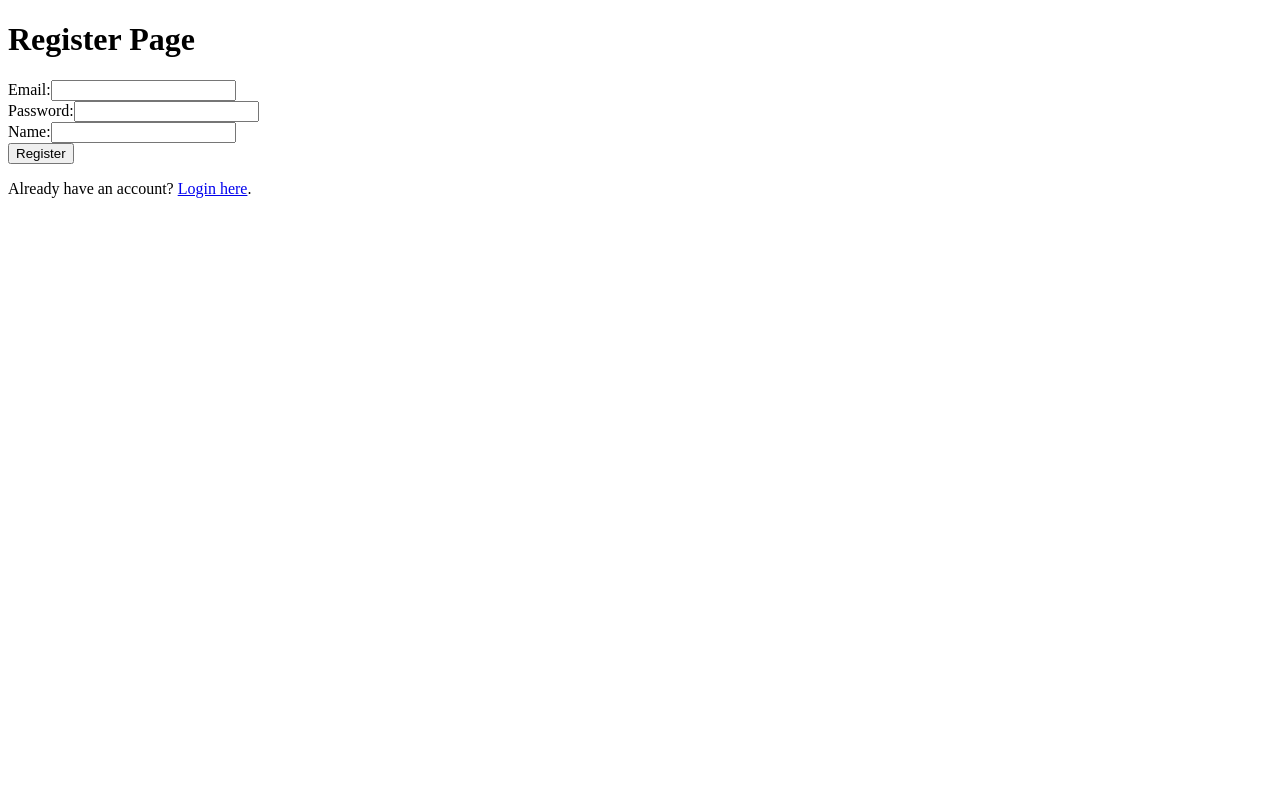
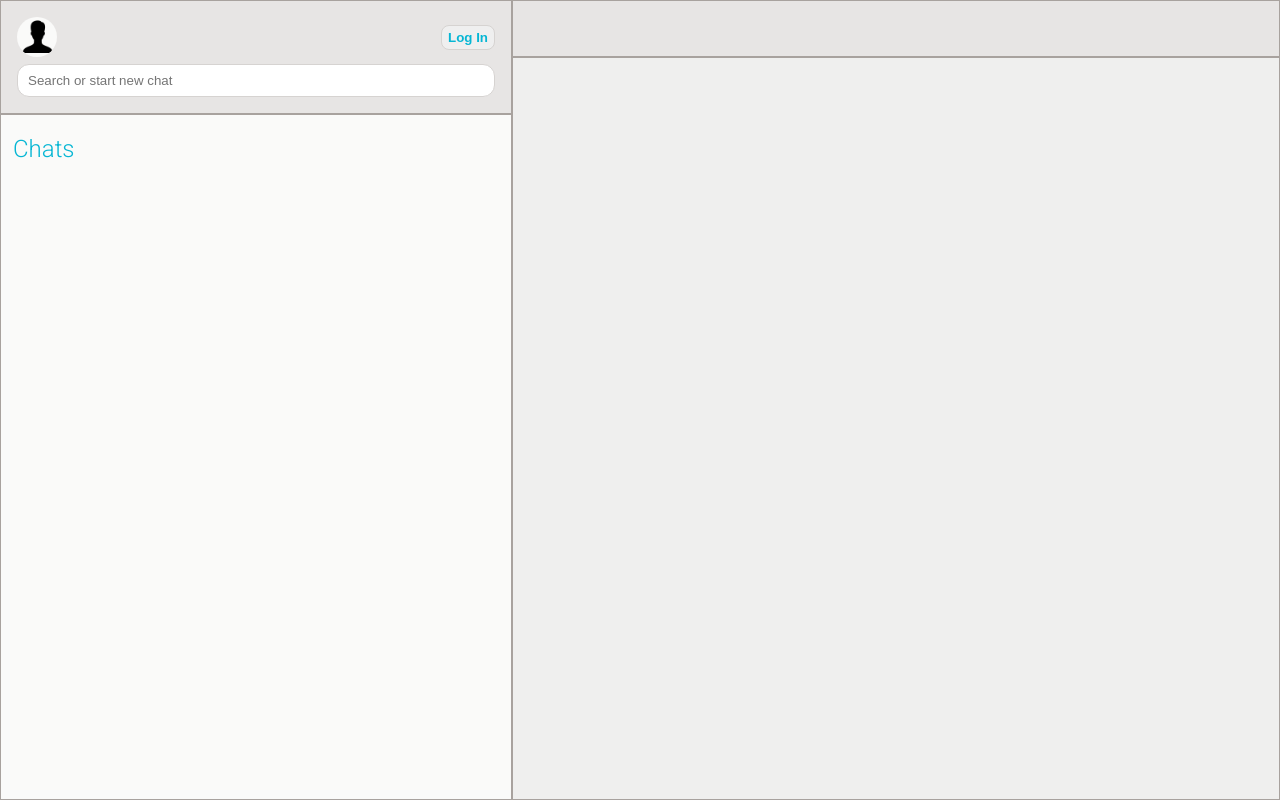
Before and after one commit to RadiALo/js-reenbit-chat, a React (Create React App) app in the folder frontend/: page /register in a window 1280 px wide. Built offline with nearby package versions, Linux system fonts and the light colour scheme.

Commit message:
layout and colors

```diff
--- a/frontend/public/index.html
+++ b/frontend/public/index.html
@@ -2,42 +2,17 @@
 <html lang="en">
   <head>
     <meta charset="utf-8" />
-    <link rel="icon" href="%PUBLIC_URL%/favicon.ico" />
     <meta name="viewport" content="width=device-width, initial-scale=1" />
     <meta name="theme-color" content="#000000" />
     <meta
       name="description"
       content="Web site created using create-react-app"
     />
-    <link rel="apple-touch-icon" href="%PUBLIC_URL%/logo192.png" />
-    <!--
-      manifest.json provides metadata used when your web app is installed on a
-      user's mobile device or desktop. See https://developers.google.com/web/fundamentals/web-app-manifest/
-    -->
     <link rel="manifest" href="%PUBLIC_URL%/manifest.json" />
-    <!--
-      Notice the use of %PUBLIC_URL% in the tags above.
-      It will be replaced with the URL of the `public` folder during the build.
-      Only files inside the `public` folder can be referenced from the HTML.
-
-      Unlike "/favicon.ico" or "favicon.ico", "%PUBLIC_URL%/favicon.ico" will
-      work correctly both with client-side routing and a non-root public URL.
-      Learn how to configure a non-root public URL by running `npm run build`.
-    -->
     <title>React App</title>
   </head>
-  <body>
+  <body style="margin: 0;">
     <noscript>You need to enable JavaScript to run this app.</noscript>
     <div id="root"></div>
-    <!--
-      This HTML file is a template.
-      If you open it directly in the browser, you will see an empty page.
-
-      You can add webfonts, meta tags, or analytics to this file.
-      The build step will place the bundled scripts into the <body> tag.
-
-      To begin the development, run `npm start` or `yarn start`.
-      To create a production bundle, use `npm run build` or `yarn build`.
-    -->
   </body>
 </html>
--- a/frontend/src/App.tsx
+++ b/frontend/src/App.tsx
@@ -1,19 +1,33 @@
 import React from 'react';
 import './App.css';
-import { BrowserRouter , Route, Routes } from 'react-router-dom';
-import Home from './pages/Home';
-import Register from './pages/Register';
-import Login from './pages/Login';
 
 const App: React.FC = () => {
   return (
-    <BrowserRouter>
-      <Routes>
-        <Route path='/' element={<Home />} />
-        <Route path='/register'  element={<Register />} />
-        <Route path='/login' element={<Login />} />
-      </Routes>
-    </BrowserRouter>
+    <div className='main-grid'>
+      <div className='profile'>
+        <div className='profile--header'>
+            <img className='profile--header--icon' src="/user-icon.png" alt="User icon" />
+
+            <button className='button'>Log In</button>
+          </div>
+
+        <div className='profile--search'>
+          <input className='profile--search--input' type="text" placeholder='Search or start new chat' />
+        </div>
+      </div>
+
+      <div className='chats'>
+        <h2 className='chats--h'>Chats</h2>
+      </div>
+
+      <div className='chat-header'>
+
+      </div>
+
+      <div className='chat-messages'>
+
+      </div>
+    </div>
   );
 }
 
--- a/frontend/src/index.css
+++ b/frontend/src/index.css
@@ -0,0 +1,90 @@
+@import url('https://fonts.googleapis.com/css2?family=Roboto:ital,wght@0,300;0,400;0,500;0,600&display=swap');
+
+:root {
+  --border-color: #a8a29e; /* Stone 400 */
+  --light-border-color: #d6d3d1; /* Stone 300 */
+  --background-color: #efefee; /* Stone 150 */
+  --header-background-color: #e7e5e4; /* Stone 200 */
+  --chats-background-color: #fafaf9; /* Stone 50 */
+  --acent-text-color: #06b6d4; /* Sky 500 */
+
+  font-family: 'Roboto', sans-serif;
+}
+
+.main-grid {
+  display: grid;
+  grid-template-columns: repeat(5, 1fr);
+  grid-template-rows: repeat(2, 1fr) repeat(3, 4fr);
+  grid-column-gap: 0px;
+  grid-row-gap: 0px;
+  height: 100vh;
+  min-height: 800px;
+}
+
+.profile {
+  grid-area: 1 / 1 / 3 / 3;
+  background-color: var(--header-background-color);
+  border: 1px solid var(--border-color);
+  display: flex;
+  flex-direction: column;
+  justify-content: space-between;
+  padding: 16px;
+}
+
+.profile--header {
+  display: flex;
+  align-items: center;
+  justify-content: space-between;
+}
+
+.profile--header--icon {
+  width: 40px;
+  height: 40px;
+  border-radius: 50%;
+  background-color: var(--chats-background-color);
+}
+
+.profile--search {
+  display: flex;
+  align-items: center;
+  justify-content: center;
+}
+
+.profile--search--input {
+  width:  100%;
+  padding: 8px 10px;
+  border-radius: 12px;
+  border: 1px solid var(--light-border-color);
+}
+
+.chats {
+  grid-area: 3 / 1 / 6 / 3;
+  background-color: var(--chats-background-color);
+  border: 1px solid var(--border-color);
+}
+
+.chats--h {
+  color: var(--acent-text-color);
+  font-weight: 300;
+  margin: 20px 12px;
+}
+
+.chat-header {
+  grid-area: 1 / 3 / 2 / 6;
+  background-color: var(--header-background-color);
+  border: 1px solid var(--border-color);
+}
+
+.chat-messages {
+  grid-area: 2 / 3 / 6 / 6;
+  background-color: var(--background-color);
+  border: 1px solid var(--border-color);
+}
+
+.button {
+  color: var(--acent-text-color);
+  font-weight: 600;
+  padding: 4px 6px;
+  border-radius: 8px;
+  border: 1px solid var(--light-border-color);
+}
--- a/frontend/src/pages/Home.tsx
+++ /dev/null
@@ -1,21 +0,0 @@
-import React from 'react';
-import { Link } from "react-router-dom";
-
-
-const Home: React.FC = () => {
-  return (
-    <div>
-      <h1>Home page</h1>
-
-      <Link to="/register">
-        Register
-      </Link>
-
-      <Link to="/login">
-        Login
-      </Link>
-    </div>
-  );
-}
-
-export default Home;
--- a/frontend/src/pages/Login.tsx
+++ /dev/null
@@ -1,17 +0,0 @@
-import React from 'react';
-import { Link } from 'react-router-dom';
-import LoginForm from '../forms/LoginForm';
-
-const Register: React.FC = () => {
-  return (
-    <div>
-      <h1>Login Page</h1>
-      <LoginForm />
-      <p>
-        Don't have an account? <Link to='/register'>Register here</Link>.
-      </p>
-    </div>
-  );
-}
-
-export default Register;
--- a/frontend/src/pages/Register.tsx
+++ /dev/null
@@ -1,17 +0,0 @@
-import React from 'react';
-import RegisterForm from '../forms/RegisterForm';
-import { Link } from "react-router-dom";
-
-const Register: React.FC = () => {
-  return (
-    <div>
-      <h1>Register Page</h1>
-      <RegisterForm />
-      <p>
-        Already have an account? <Link to='/login'>Login here</Link>.
-      </p>
-    </div>
-  );
-}
-
-export default Register;
```
Also changed, not shown: frontend/public/user-icon.png (added).
